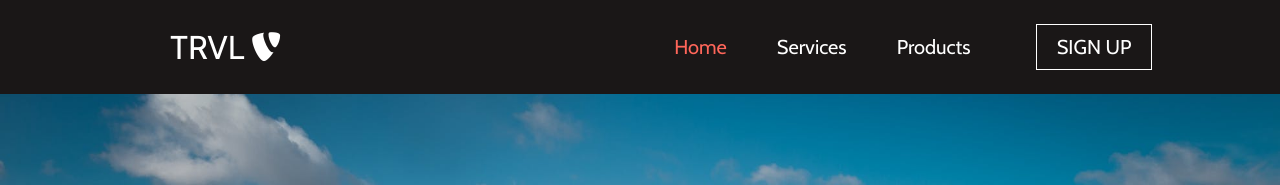
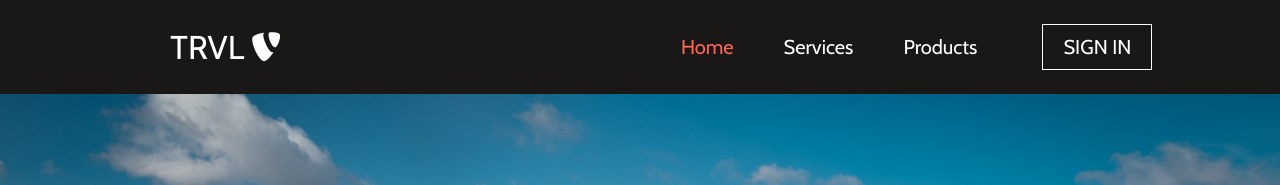
Before and after one commit to TevvinStrong/trvl, a React (Create React App) app: page / in a window 1280 px wide. Shown: the top 185 px of the page. Built offline with nearby package versions, Linux system fonts and the light colour scheme.

Commit message:
Replaced signup with sign in

```diff
--- a/src/components/Navbar/Navbar.js
+++ b/src/components/Navbar/Navbar.js
@@ -20,7 +20,7 @@ const NavBar = () => {
                         <NavLink to="/" exact >Home</NavLink>
                         <NavLink to="/services">Services</NavLink>
                         <NavLink to="/products">Products</NavLink>
-                        <NavLink to="/signup" className="signup-text">SIGN UP</NavLink>
+                        <NavLink to="/signin" className="signup-text">SIGN IN</NavLink>
                     </nav>
                 </div>
             </div>
--- a/src/components/Navbar/SignUpPage/SignUp.js
+++ b/src/components/Navbar/SignInPage/SignIn.js
@@ -1,13 +1,13 @@
 import React from 'react';
 
-const SignUp = () => {
+const SignIn= () => {
     return (
         <>
             <div className="container">
-                <h1>SignUp Page</h1>
+                <h1>Sign In Page</h1>
             </div>
         </>
     )
 }
 
-export default SignUp;
+export default SignIn;
```
